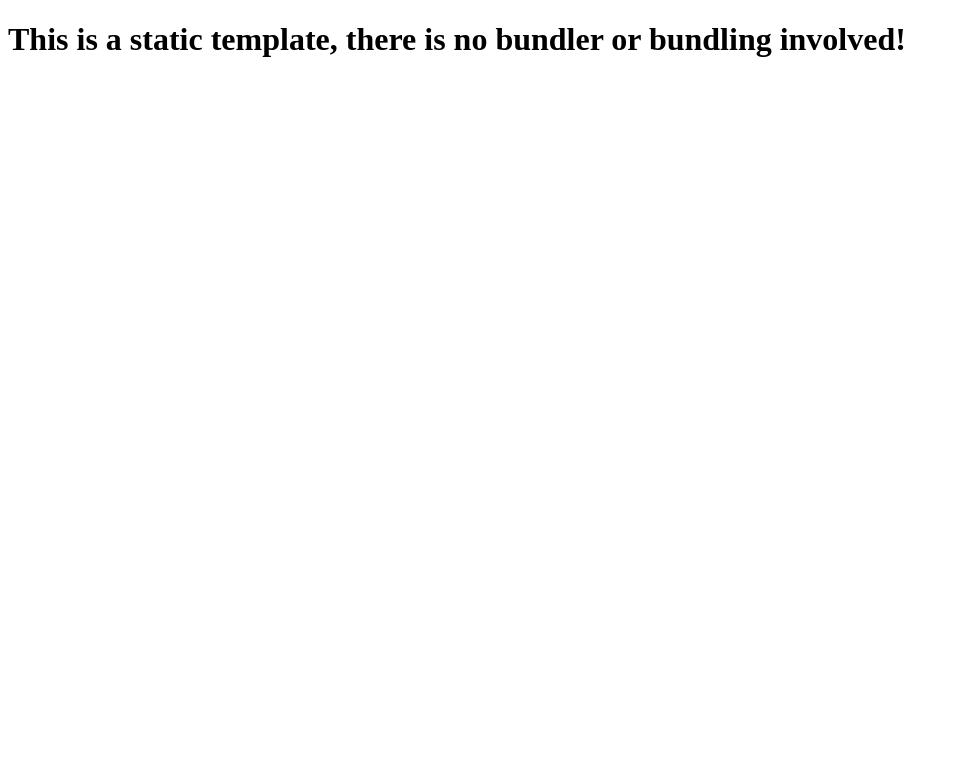
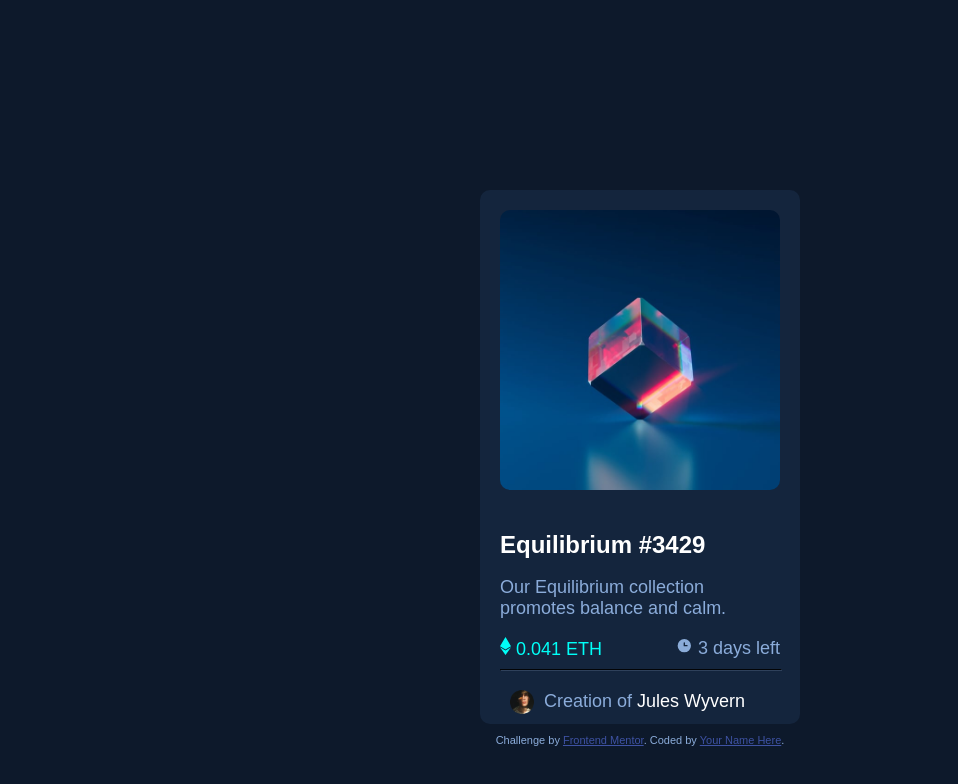
Before and after one commit to ckullo/FeM-NFT-Card-Preview, a website: page index.html in a window 1280 px wide. Shown: the whole page, without its empty margins (0-958 px from the left). Drawn offline with Linux system fonts and the light colour scheme.

Commit message:
Deployment from Codesandbox.

```diff
--- /dev/null
+++ b/css/style.css
@@ -0,0 +1,79 @@
+:root {
+  --primary-soft-blue: hsl(215, 51%, 70%);
+  --primary-cyan: hsl(178, 100%, 50%);
+
+  --color-main-bg: hsl(217, 54%, 11%);
+  --color-card-bg: hsl(216, 50%, 16%);
+  --color-line: hsl(215, 32%, 27%);
+  --color-white: hsl(0, 0%, 100%);
+}
+
+body {
+  font-family: "Outfit", sans-serif;
+  font-size: 18px;
+  background-color: var(--color-main-bg);
+  color: var(--primary-soft-blue);
+}
+
+body .container {
+  width: 320px;
+  height: auto;
+  margin-left: auto;
+  margin-right: auto;
+  margin-top: 15%;
+  border-radius: 10px;
+  background-color: var(--color-card-bg);
+}
+
+body .container img {
+  width: 280px;
+  border-radius: 10px;
+  margin: 20px;
+}
+
+.container-description {
+  width: 280px;
+  margin-top: 10px;
+  margin-left: auto;
+  margin-right: auto;
+}
+
+h1 {
+  color: var(--color-white);
+  font-weight: 700;
+  font-size: 24px;
+}
+
+.value {
+  color: var(--primary-cyan);
+}
+
+.container hr {
+  width: 280px;
+  margin-left: auto;
+  margin-right: auto;
+  border-color: var(--color-line);
+}
+
+.container .avatar {
+  vertical-align: middle;
+  width: 24px;
+  margin: 10px;
+}
+
+.container-creator {
+  width: 280px;
+}
+
+.creator-name {
+  color: var(--color-white);
+}
+
+.attribution {
+  font-size: 11px;
+  text-align: center;
+  margin: 10px;
+}
+.attribution a {
+  color: hsl(228, 45%, 44%);
+}
--- a/index.html
+++ b/index.html
@@ -1,12 +1,66 @@
 <!DOCTYPE html>
 <html lang="en">
   <head>
-    <meta charset="UTF-8">
-    <meta name="viewport" content="width=device-width, initial-scale=1.0">
-    <meta http-equiv="X-UA-Compatible" content="ie=edge">
-    <title>Static Template</title>
+    <meta charset="UTF-8" />
+    <meta name="viewport" content="width=device-width, initial-scale=1.0" />
+    <!-- displays site properly based on user's device -->
+
+    <link
+      rel="icon"
+      type="image/png"
+      sizes="32x32"
+      href="./images/favicon-32x32.png"
+    />
+
+    <!-- style -->
+    <link href="./css/style.css" rel="stylesheet" />
+
+    <!-- font -->
+
+    <title>Frontend Mentor | NFT preview card component</title>
   </head>
   <body>
-    <h1>This is a static template, there is no bundler or bundling involved!</h1>
+    <main>
+      <div class="container">
+        <img src="./images/image-equilibrium.jpg" />
+        <div class="container-description">
+          <h1>Equilibrium #3429</h1>
+          <p>
+            Our Equilibrium collection promotes balance and calm.
+          </p>
+
+          <svg width="11" height="18" xmlns="http://www.w3.org/2000/svg">
+            <path
+              d="M11 10.216 5.5 18 0 10.216l5.5 3.263 5.5-3.262ZM5.5 0l5.496 9.169L5.5 12.43 0 9.17 5.5 0Z"
+              fill="#00FFF8"
+            />
+          </svg>
+          <span class="value">0.041 ETH</span>
+          <span style="float: right;">
+            <svg width="17" height="17" xmlns="http://www.w3.org/2000/svg">
+              <path
+                d="M8.305 2.007a6.667 6.667 0 1 0 0 13.334 6.667 6.667 0 0 0 0-13.334Zm2.667 7.334H8.305a.667.667 0 0 1-.667-.667V6.007a.667.667 0 0 1 1.334 0v2h2a.667.667 0 0 1 0 1.334Z"
+                fill="#8BACD9"
+              />
+            </svg>
+            3 days left</span
+          >
+          <hr />
+          <div class="container-creator">
+            <img
+              class="avatar"
+              src="./images/image-avatar.png"
+              alt="image-avatar"
+            />Creation of <span class="creator-name">Jules Wyvern</span>
+          </div>
+        </div>
+      </div>
+    </main>
+    <div class="attribution" role="contentinfo">
+      Challenge by
+      <a href="https://www.frontendmentor.io?ref=challenge" target="_blank"
+        >Frontend Mentor</a
+      >. Coded by <a href="#">Your Name Here</a>.
+    </div>
   </body>
 </html>
--- /dev/null
+++ b/style-guide.md
@@ -0,0 +1,33 @@
+# Front-end Style Guide
+
+## Layout
+
+The designs were created to the following widths:
+
+- Mobile: 375px
+- Desktop: 1440px
+
+## Colors
+
+### Primary
+
+- Soft blue: hsl(215, 51%, 70%)
+- Cyan: hsl(178, 100%, 50%)
+
+### Neutral
+
+- Very dark blue (main BG): hsl(217, 54%, 11%)
+- Very dark blue (card BG): hsl(216, 50%, 16%)
+- Very dark blue (line): hsl(215, 32%, 27%)
+- White: hsl(0, 0%, 100%)
+
+## Typography
+
+### Body Copy
+
+- Font size (paragraph): 18px
+
+### Font
+
+- Family: [Outfit](https://fonts.google.com/specimen/Outfit)
+- Weights: 300, 400, 600
```
Also changed, not shown: .codesandbox/workspace.json (added), README-template.md (added), README.md (added), design/active-states.jpg (added), design/desktop-design.jpg (added), design/desktop-preview.jpg (added), design/mobile-design.jpg (added), images/favicon-32x32.png (added), images/icon-clock.svg (added), images/icon-ethereum.svg (added), images/icon-view.svg (added), images/image-avatar.png (added), images/image-equilibrium.jpg (added), 1 other file.
